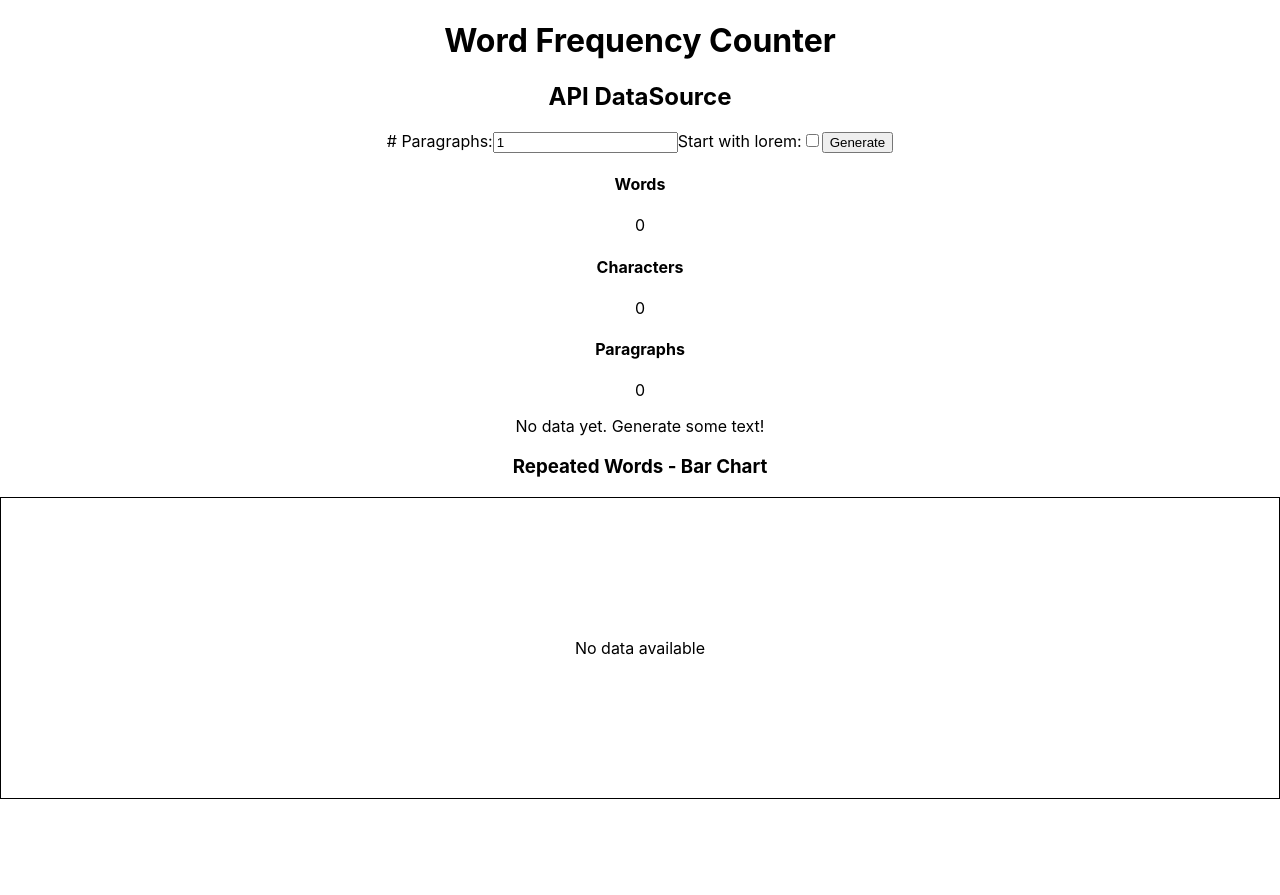
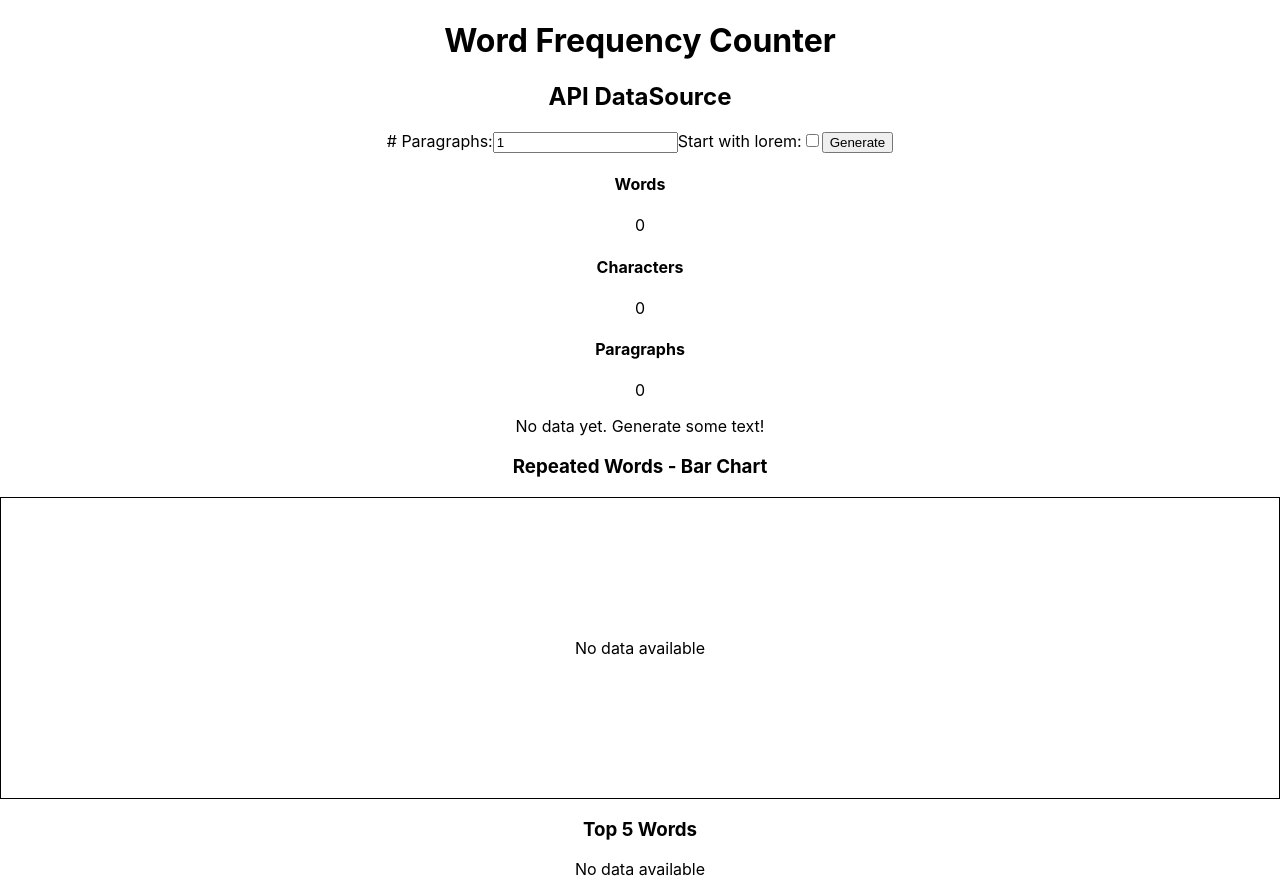
Before and after one commit to franguz03/words_frequency_counter, a React (Create React App) app: page / in a window 1280 px wide. Before the commit the page ends 800 px from the top, so only its background shows below. Built offline with nearby package versions, Linux system fonts and the light colour scheme.

Commit message:
TopWordsTable component was created

```diff
--- a/src/App.js
+++ b/src/App.js
@@ -43,6 +43,7 @@ function App() {
         onClear={handleClear}
       />
       <WordFrequencyChart freqDict={freqDict} />
+      <TopWordsTable freqDict={freqDict} />
 
 
     </div>
--- /dev/null
+++ b/src/components/TopWordsTable.js
@@ -0,0 +1,45 @@
+import React from "react";
+import { getTopWords } from "../services/textAnalysisService";
+
+export function TopWordsTable(props) {
+  const {freqDict} = props;
+
+  if (!freqDict || Object.keys(freqDict).length === 0) {
+    return (
+      <React.Fragment>
+        <div>
+          <h3>Top 5 Words</h3>
+          <p>No data available</p>
+        </div>
+      </React.Fragment>
+    );
+  }
+
+  const topWords = getTopWords(freqDict, 5);
+
+  return (
+    <React.Fragment>
+      <div>
+        <h3>Top 5 Words</h3>
+        <table>
+          <thead>
+            <tr>
+              <th>Rank</th>
+              <th>Word</th>
+              <th>Total</th>
+            </tr>
+          </thead>
+          <tbody>
+            {topWords.map((item, index) => (
+              <tr key={item.word}>
+                <td>{index + 1}</td>
+                <td>{item.word}</td>
+                <td>{item.count}</td>
+              </tr>
+            ))}
+          </tbody>
+        </table>
+      </div>
+    </React.Fragment>
+  );
+}
```
